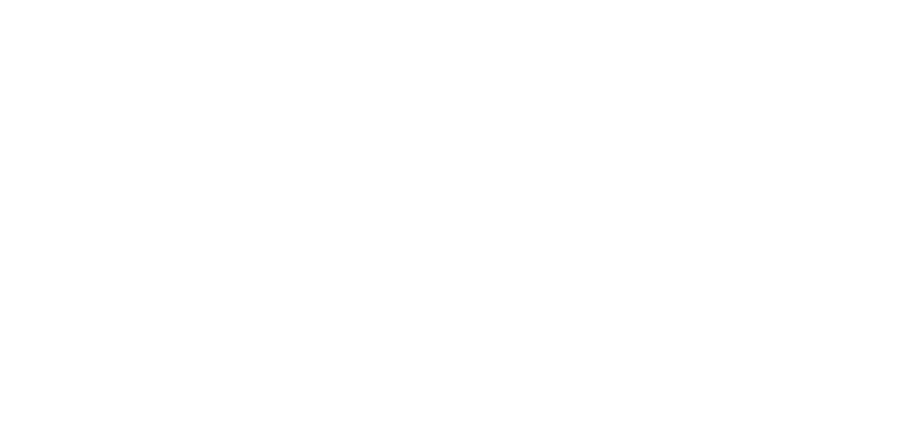
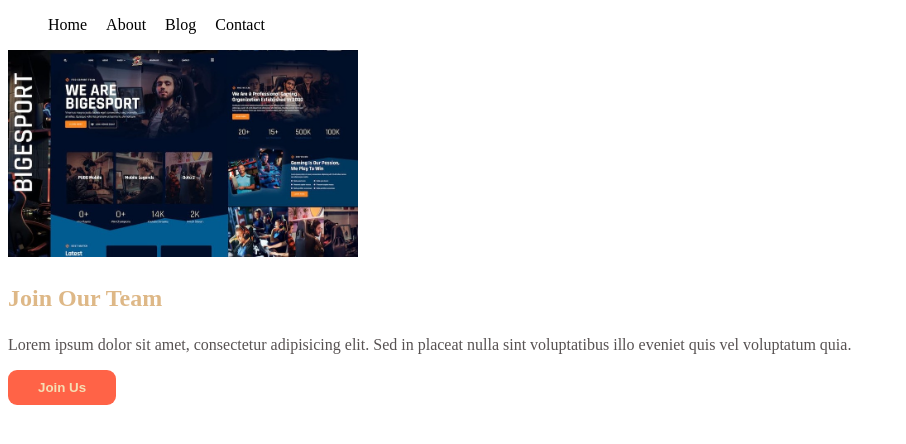
Before and after one commit to Musfique55/first-repo, a plain HTML site: page index.html in a window 1280 px wide. Shown: the whole page, without its empty margins (0-906 px from the left). Drawn offline with Linux system fonts and the light colour scheme.

Commit message:
little changes

```diff
--- a/index.html
+++ b/index.html
@@ -4,8 +4,62 @@
     <meta charset="UTF-8">
     <meta name="viewport" content="width=device-width, initial-scale=1.0">
     <title>first git</title>
+    <style>
+       nav ul>li{
+            list-style: none;
+            display: inline;
+            margin-right: 15px;
+        }
+        nav ul li>a{
+            color: black;
+            text-decoration: none;
+        }
+        .btn{
+            padding:  10px 30px;
+            background-color: tomato;
+            outline: none;
+            border: none;
+            border-radius: 9px;
+            color: wheat;
+            cursor: pointer;
+            font-weight: 600;
+        }
+        .btn:hover{
+            background-color: salmon;
+            border: 1px solid black;
+            transition: ease-in-out .5s;
+        }
+        .team>h3{
+            color: burlywood;
+            font-size: 1.5rem;
+        }
+        .team>p{
+            color: rgb(87, 82, 82);
+        }
+    </style>
 </head>
 <body>
-
+    <main>
+        <header>
+            <nav>
+                <ul>
+                    <li><a href="#">Home</a></li>
+                    <li><a href="#">About</a></li>
+                    <li><a href="#">Blog</a></li>
+                    <li><a href="#">Contact</a></li>
+                </ul>
+            </nav>
+        </header>
+        <section>
+            <div class="banner">
+                <img src="images/Bigesport-Cover-Images.jpg" alt="" width="350px" height="auto">
+            </div>
+            <div class="team">
+                <h3>Join Our Team</h3>
+                <p>Lorem ipsum dolor sit amet, consectetur adipisicing elit. Sed in placeat nulla sint voluptatibus illo eveniet quis vel voluptatum quia.</p>
+                <button class="btn">Join Us</button>
+            </div>
+        </section>
+    </main>
 </body>
 </html>
```
Also changed, not shown: images/Bigesport-Cover-Images.jpg (added).
